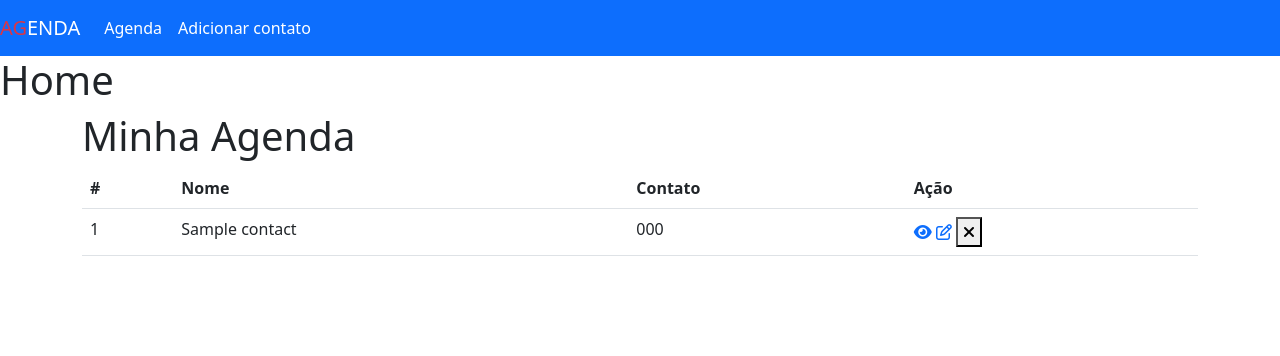
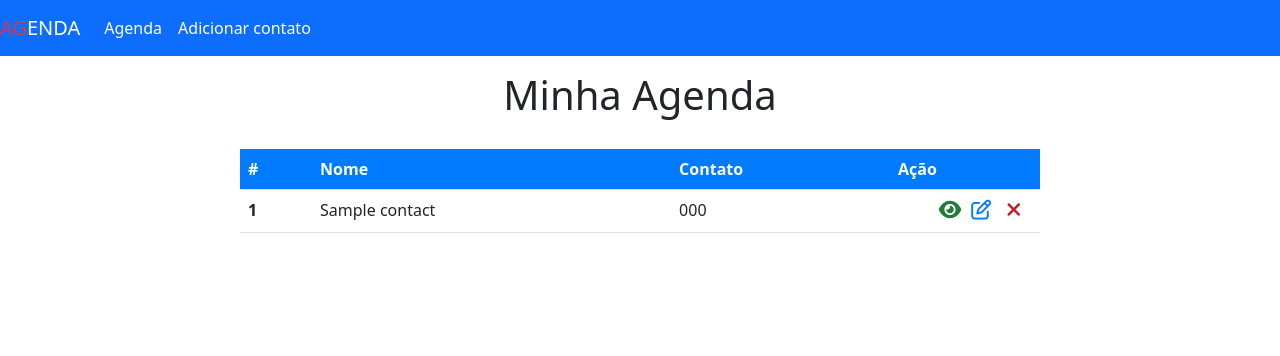
Before and after one commit to 9reis/Agenda, a PHP site: page / in a window 1280 px wide. Shown: the top 356 px of the page. Run offline with PHP 8.4, Linux system fonts and the light colour scheme; tables that the repository leaves empty or names only in its code hold one stand-in row (values such as "Sample post"); some libraries are stand-ins or nearby versions.

Commit message:
Finalizada a estilização do mural de contatos

```diff
--- a/config/url.php
+++ b/config/url.php
@@ -1,3 +1,5 @@
 <?php
 
-$BASE_URL = "http://" . $_SERVER['SERVER_NAME'] . dirname($_SERVER['REQUEST_URI'] . '?') . '/';
+$BASE_URL = "http://".$_SERVER['SERVER_NAME'].dirname($_SERVER['REQUEST_URI'].'?').'/';
+
+?>
--- /dev/null
+++ b/css/style.css
@@ -0,0 +1,62 @@
+#main-title{
+    text-align: center;
+    margin: 15px 0 30px;
+}
+
+/* HOME */
+
+#contacts-table{
+    max-width: 800px;
+    margin: 0 auto;
+}
+
+#contacts-table thead{
+    color: #FFF;
+    background-color: #007bFF;
+}
+
+.col-id{
+    font-weight: bold;
+}
+
+.actions{
+    text-align: right;
+    width: 150px;
+}
+
+.actions i{
+    font-size: 20px;
+    margin-right: 6px;
+}
+
+.check-icon{
+    color: #1E7E34;
+}
+
+.edit-icon{
+    color: #007BFF;
+}
+
+.delete-btn{
+    background:transparent;
+    border: none;
+}
+
+.delete-icon{
+    color: #BD2130;
+}
+
+#empty-list-text{
+    text-align: center;
+}
+
+#msg{
+    color: #155724;
+    background: #D3EDDA;
+    border: 1px solid #C3E6CB;
+    padding: 10px;
+    text-align: center;
+    max-width: 500px;
+    margin: 0 auto;
+    margin-top: 30px;
+}
--- a/index.php
+++ b/index.php
@@ -2,8 +2,6 @@
 include_once('templates/header.php')
 
 ?>
-
-    <h1>Home</h1>
 
     <div class="container">
         <?php if(isset($printMsg) && $printMsg != ""): ?>
@@ -11,7 +9,7 @@ include_once('templates/header.php')
                 <?= $printMsg ?>
             </p>
         <?php endif; ?>
-            <h1 class="main-title">Minha Agenda</h1>
+            <h1 id="main-title">Minha Agenda</h1>
 
         <?php if(count($contacts) > 0): ?>
                 <table class="table" id="contacts-table">
@@ -26,13 +24,13 @@ include_once('templates/header.php')
                     <tbody>
                         <?php foreach($contacts as $contact): ?>
                          <tr>
-                            <td scope="row"><?= $contact['id'] ?></td>
+                            <td scope="row" class="col-id"><?= $contact['id'] ?></td>
                             <td scope="row"><?= $contact['name'] ?></td>
                             <td scope="row"><?= $contact['phone'] ?></td>
                             <td class="actions">
                                 <a href="#"><i class="fas fa-eye check-icon"></i></a>
                                 <a href="#"><i class="far fa-edit edit-icon"></i></a>
-                                <button type="submit"><i class="fas fa-times delete-icon"></i></button>
+                                <button type="submit" class="delete-btn"><i class="fas fa-times delete-icon"></i></button>
                             </td>
                          </tr>
                          <?php endforeach ?>
--- a/templates/footer.php
+++ b/templates/footer.php
@@ -1,6 +1,7 @@
 
     <!-- JavaScript BOOTSTRAP-->
     <script src="https://cdn.jsdelivr.net/npm/bootstrap@5.2.0/dist/js/bootstrap.bundle.min.js" integrity="sha384-A3rJD856KowSb7dwlZdYEkO39Gagi7vIsF0jrRAoQmDKKtQBHUuLZ9AsSv4jD4Xa" crossorigin="anonymous"></script>
+
     <script src="js/script.js"></script>
 </body>
 </html>
--- a/templates/header.php
+++ b/templates/header.php
@@ -20,7 +20,8 @@ if(isset($_SESSION['msg'])){
     <meta http-equiv="X-UA-Compatible" content="IE=edge">
     <meta name="viewport" content="width=device-width, initial-scale=1.0">
 
-    <link rel="stylesheet" href="<?= $BASE_URL ?>css/styles.css">
+
+    <link rel="stylesheet" href="css/styles.css">
 
     <!-- CSS BOOTSTRAP -->
     <link href="https://cdn.jsdelivr.net/npm/bootstrap@5.2.0/dist/css/bootstrap.min.css" rel="stylesheet" integrity="sha384-gH2yIJqKdNHPEq0n4Mqa/HGKIhSkIHeL5AyhkYV8i59U5AR6csBvApHHNl/vI1Bx" crossorigin="anonymous">
@@ -28,6 +29,7 @@ if(isset($_SESSION['msg'])){
     <!-- FONT AWESOME -->
     <link rel="stylesheet" href="https://cdnjs.cloudflare.com/ajax/libs/font-awesome/6.1.2/css/all.min.css" integrity="sha512-1sCRPdkRXhBV2PBLUdRb4tMg1w2YPf37qatUFeS7zlBy7jJI8Lf4VHwWfZZfpXtYSLy85pkm9GaYVYMfw5BC1A==" crossorigin="anonymous" referrerpolicy="no-referrer" />
 
+    <link rel="stylesheet" href="<?=$BASE_URL?>css/style.css">
     <title>Agenda de Contatos</title>
 </head>
 <body>
@@ -35,7 +37,7 @@ if(isset($_SESSION['msg'])){
     <header>
         <nav class="navbar navbar-expand-lg navbar-dark bg-primary">
             <a class="navbar-brand" href="<?= $BASE_URL ?>index.php">
-                <span class="text-danger ">AG</span>ENDA
+                <span class="text-danger">AG</span>ENDA
             </a>
 
             <div>
```
Also changed, not shown: css/styles.css (added).
